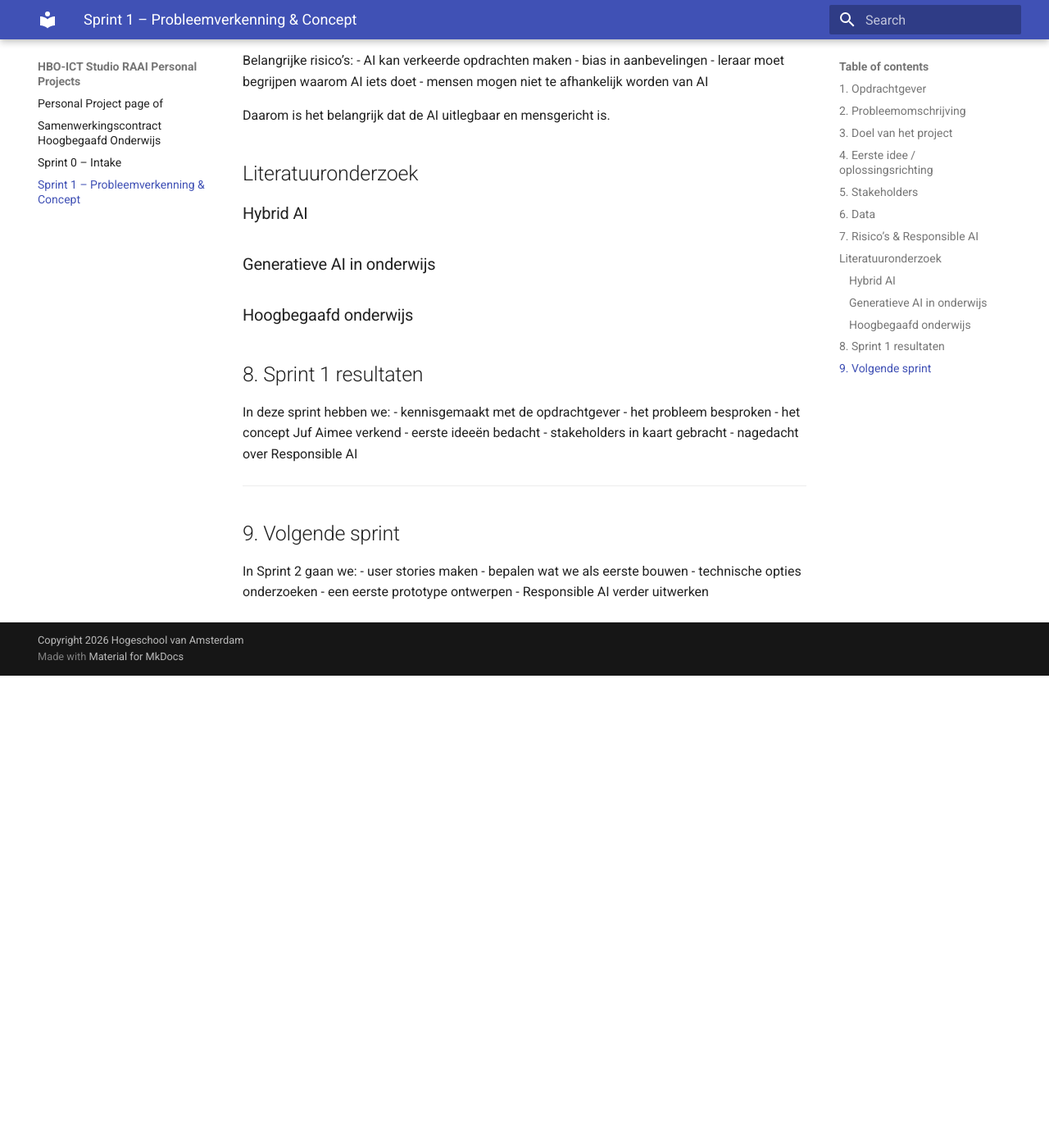
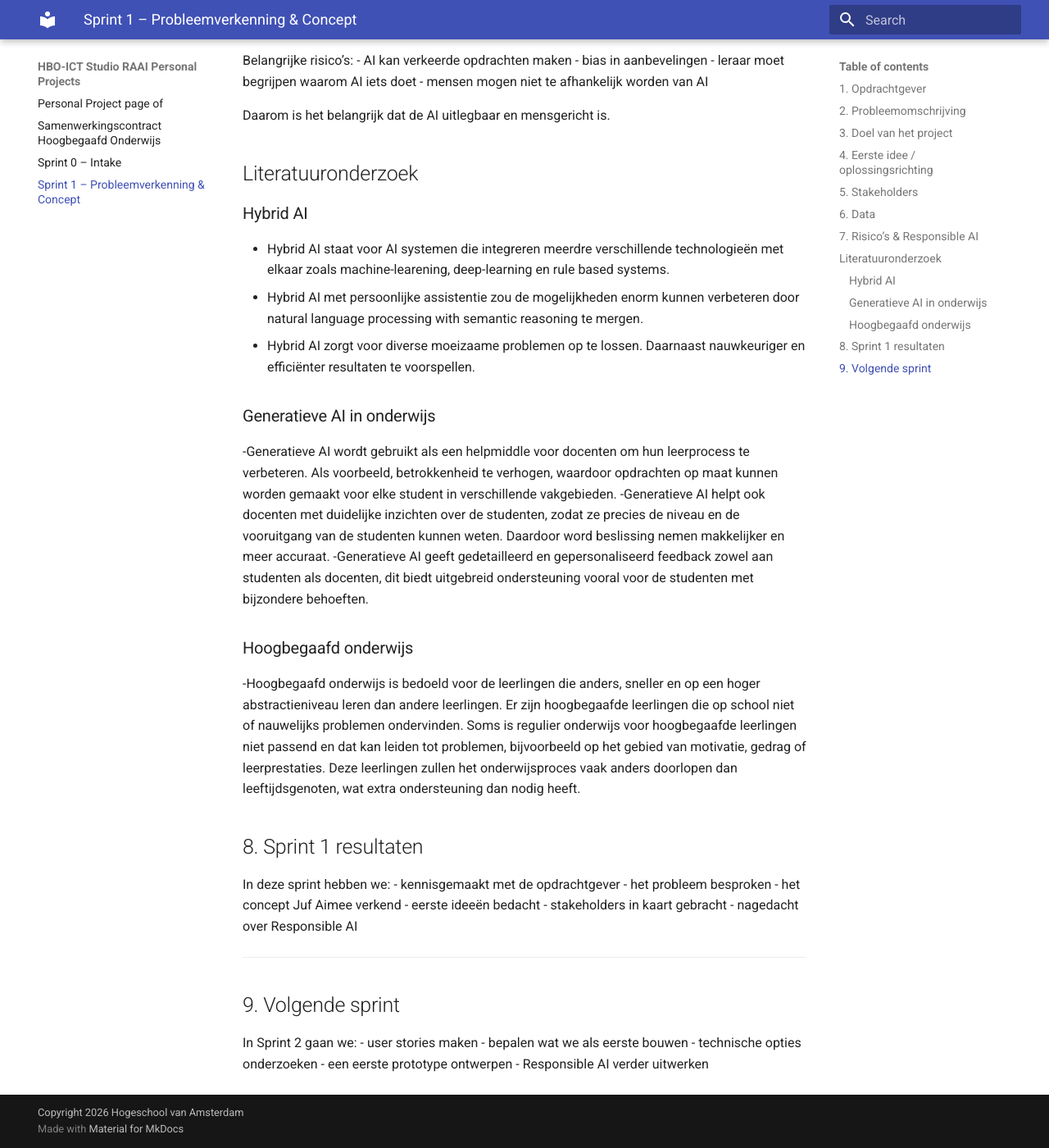
Before and after one commit to Jayson123321/Juf-aimee, an MkDocs documentation site: the page built from docs/sprint_1.md, in a window 1280 px wide and 1400 px high, scrolled down 1681 px. Shown: the whole window at 82% size. Built offline with MkDocs 1.6.1 and Material for MkDocs 9.7.7, drawn with Linux system fonts in a browser that asks for light colours; before the commit the page ends 2505 px from its top, so only the background shows below that.

Commit message:
Literatuuronderzoek toegevoegd

```diff
--- a/docs/sprint_1.md
+++ b/docs/sprint_1.md
@@ -79,12 +79,19 @@ Daarom is het belangrijk dat de AI uitlegbaar en mensgericht is.
 
 
 ## Literatuuronderzoek
+
 ### Hybrid AI
+- Hybrid AI staat voor AI systemen die integreren meerdre verschillende technologieën met elkaar zoals machine-learening, deep-learning en rule based systems.
+- Hybrid AI met persoonlijke assistentie zou de mogelijkheden enorm kunnen verbeteren door natural language processing with semantic reasoning te mergen.
+- Hybrid AI zorgt voor diverse moeizaame problemen op te lossen. Daarnaast nauwkeuriger en efficiënter resultaten te voorspellen.
 
 ### Generatieve AI in onderwijs
+-Generatieve AI wordt gebruikt als een helpmiddle voor docenten om hun leerprocess te verbeteren. Als voorbeeld, betrokkenheid te verhogen, waardoor opdrachten op maat kunnen worden gemaakt voor elke student in verschillende vakgebieden.
+-Generatieve AI helpt ook docenten met duidelijke inzichten over de studenten, zodat ze precies de niveau en de vooruitgang van de studenten kunnen weten. Daardoor word beslissing nemen makkelijker en meer accuraat.
+-Generatieve AI geeft gedetailleerd en gepersonaliseerd feedback zowel aan studenten als docenten, dit biedt uitgebreid ondersteuning vooral voor de studenten met bijzondere behoeften.
 
 ### Hoogbegaafd onderwijs
-
+-Hoogbegaafd onderwijs is bedoeld voor de leerlingen die anders, sneller en op een hoger abstractieniveau leren dan andere leerlingen. Er zijn hoogbegaafde leerlingen die op school niet of nauwelijks problemen ondervinden. Soms is regulier onderwijs voor hoogbegaafde leerlingen niet passend en dat kan leiden tot problemen, bijvoorbeeld op het gebied van motivatie, gedrag of leerprestaties. Deze leerlingen zullen het onderwijsproces vaak anders doorlopen dan leeftijdsgenoten, wat extra ondersteuning dan nodig heeft.
 
 ## 8. Sprint 1 resultaten
 In deze sprint hebben we:
```
